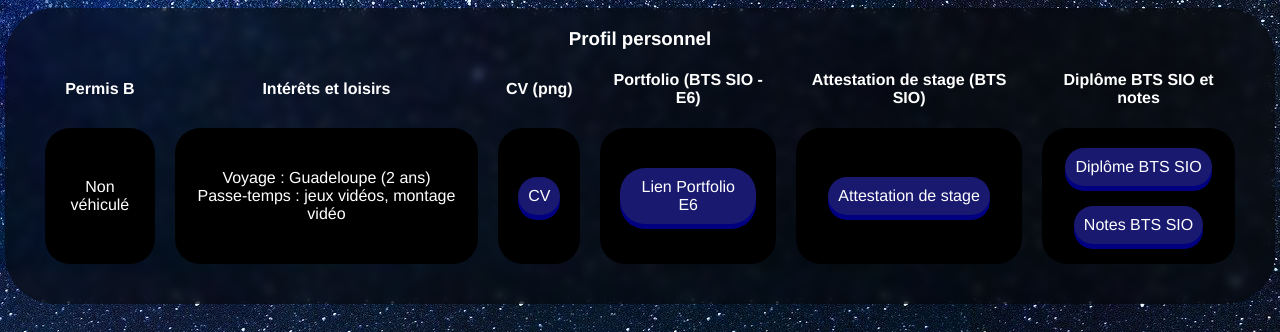
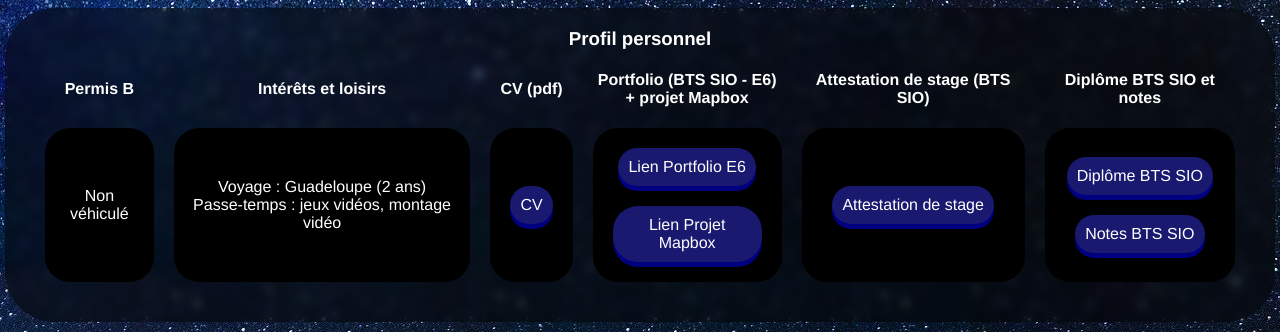
Before and after one commit to SamuelHamon/SamuelHamon.github.io, a plain HTML site: page index.html in a window 1280 px wide. Shown: the part 1887-2219 px from the top of the page. Drawn offline with nearby package versions, Linux system fonts and the light colour scheme.

Commit message:
ajout projet mapbox

```diff
--- a/index.html
+++ b/index.html
@@ -161,8 +161,8 @@
                     <tr>
                         <th>Permis B</th>
                         <th>Intérêts et loisirs</th>
-                        <th>CV (png)</th>
-                        <th>Portfolio (BTS SIO - E6)</th>
+                        <th>CV (pdf)</th>
+                        <th>Portfolio (BTS SIO - E6)<br>+ projet Mapbox</th>
                         <th>Attestation de stage (BTS SIO)</th>
                         <th>Diplôme BTS SIO et notes</th>
                     </tr>
@@ -176,12 +176,14 @@
                                 <li>Passe-temps : jeux vidéos, montage vidéo</li>
                             </ul>
                         </td>
-                        <td data-label="CV (png) : ">
-                            <a href="IMG/CV_HAMON_SAMUEL.png" target="_blank" class="button">CV</a>
+                        <td data-label="CV (pdf) : ">
+                            <a href="IMG/HAMON_SAMUEL_CV.pdf" target="_blank" class="button">CV</a>
                         </td>
-                        <td data-label="Portfolio (BTS SIO - E6) : ">
+                        <td data-label="Portfolio (BTS SIO - E6) + projet Mapbox : ">
                             <a href="https://samuelhamon78.wixsite.com/portfolio" target="_blank" class="button">Lien
-                                Portfolio E6</a>
+                                Portfolio E6</a><br>
+                                <a href="https://samuelhamon.github.io/Projet-Mapbox/" target="_blank" class="button">Lien
+                                    Projet Mapbox</a>
                         </td>
                         <td data-label="Attestation de stage (BTS SIO) : ">
                             <a href="IMG/Attestation_stage_HAMON_SAMUEL.pdf" target="_blank" class="button">Attestation
```
Also changed, not shown: IMG/CV_HAMON_SAMUEL.png (deleted), 1 other file.
